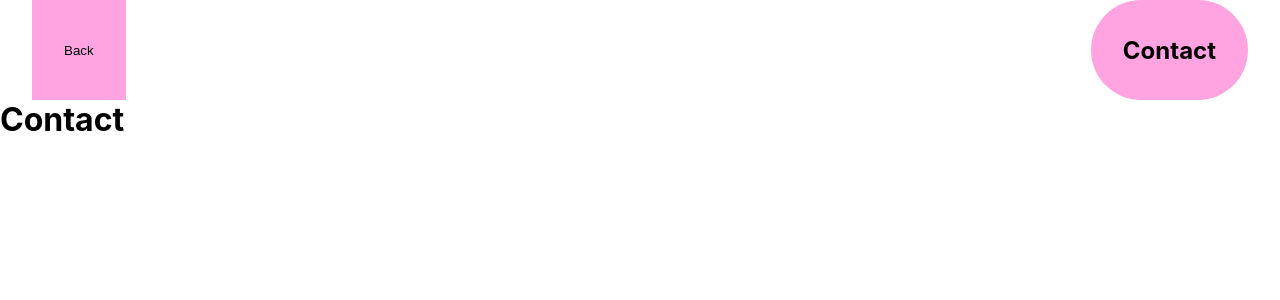
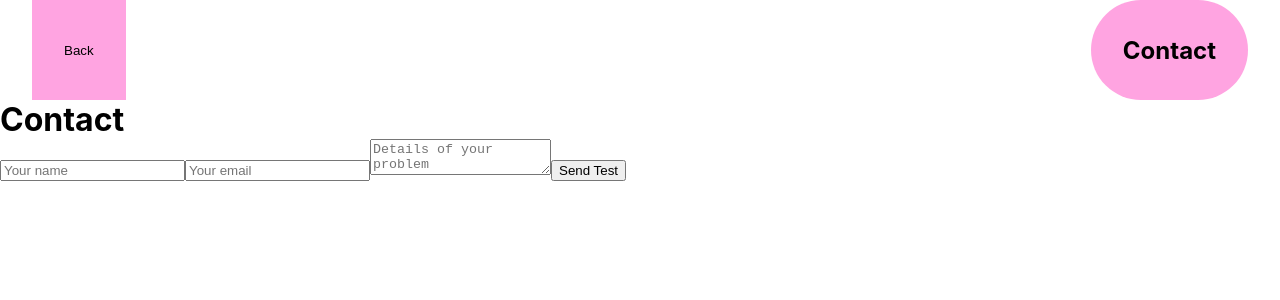
Before and after one commit to AviduDev/avidu-2023, a Next.js app: page /contact in a window 1280 px wide. Shown: the top 300 px of the page. Built offline with nearby package versions, Linux system fonts and the light colour scheme.

Commit message:
Contact form editing started

```diff
--- a/package.json
+++ b/package.json
@@ -10,6 +10,7 @@
     "postbuild": "next-sitemap --config next-sitemap.config.js"
   },
   "dependencies": {
+    "axios": "^1.2.1",
     "eslint": "8.28.0",
     "eslint-config-next": "13.0.5",
     "framer-motion": "^7.6.12",
--- a/pages/contact/index.js
+++ b/pages/contact/index.js
@@ -38,8 +38,24 @@ export default function Contact() {
           Contact
         </motion.h1>
       </nav>
+
       <main>
         <h1>Contact</h1>
+        <div>
+          <form
+            method="POST"
+            action="https://formsubmit.co/your@email.com"
+            enctype="multipart/form-data"
+          >
+            <input type="text" name="name" required placeholder="Your name" />
+            <input type="email" name="email" placeholder="Your email" />
+            <textarea name="message" placeholder="Details of your problem" />
+            <input type="hidden" name="_subject" value="New submission!" />
+            <input type="hidden" name="_captcha" value="false" />
+            <input type="hidden" name="_template" value="box"></input>
+            <button type="submit">Send Test</button>
+          </form>
+        </div>
       </main>
     </div>
   );
```
Also changed, not shown: pages/contact/main.js (added, +74 -0 lines), 1 other file (tests, documents, lock files or other folders).
